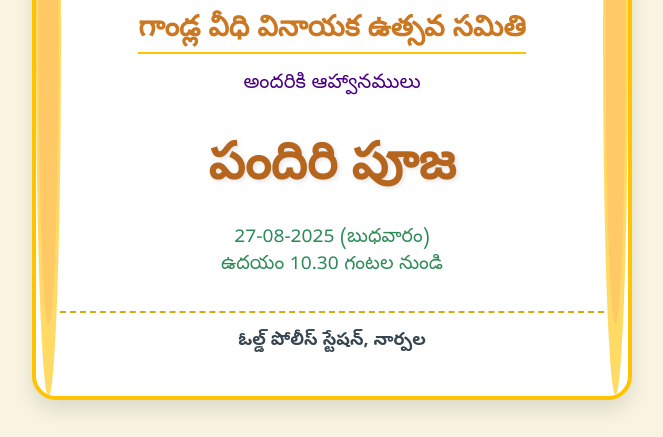
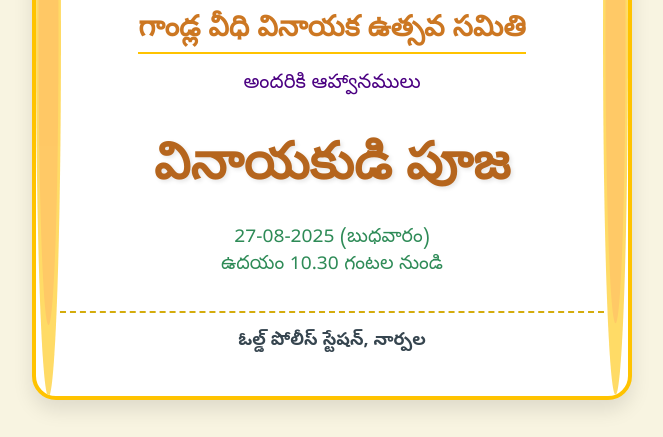
Before and after one commit to Gandla-Jayanth/Ganesha2025, a plain HTML site: page index.html in a window 1280 px wide. Shown: the part 363-800 px from the top of the page, without its empty margins (308-971 px from the left). Drawn offline with nearby package versions, Linux system fonts and the light colour scheme; a web font is replaced by a local one.

Commit message:
Update index.html

```diff
--- a/index.html
+++ b/index.html
@@ -135,7 +135,7 @@
     <h1 class="om-ganesh">॥ ఓం శ్రీ గణేశాయ నమః ॥</h1>
     <p class="organizer">గాండ్ల వీధి వినాయక ఉత్సవ సమితి</p>
     <p class="invitation">అందరికి ఆహ్వానములు</p>
-    <p class="main-heading">పందిరి పూజ</p>
+    <p class="main-heading">వినాయకుడి పూజ</p>
     <p class="details">
       27-08-2025 (బుధవారం)<br>
       ఉదయం 10.30 గంటల నుండి
```
